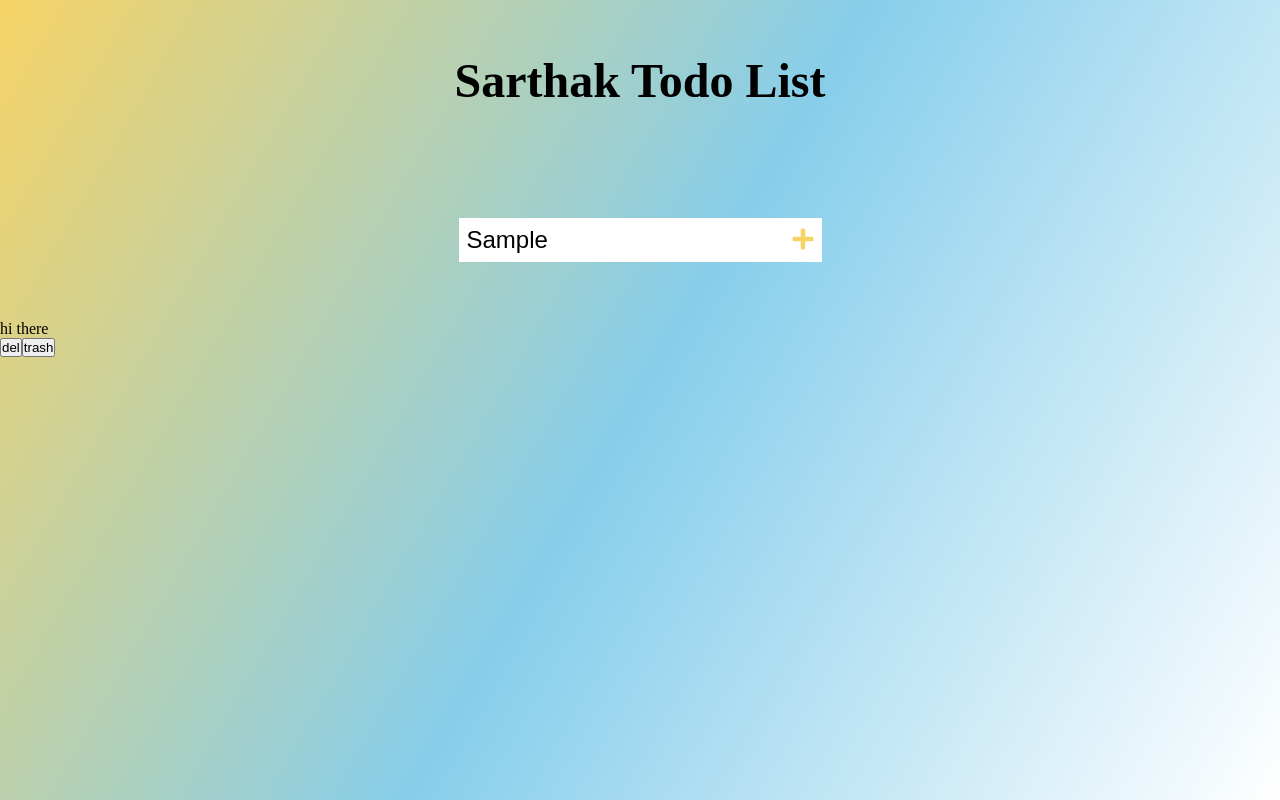
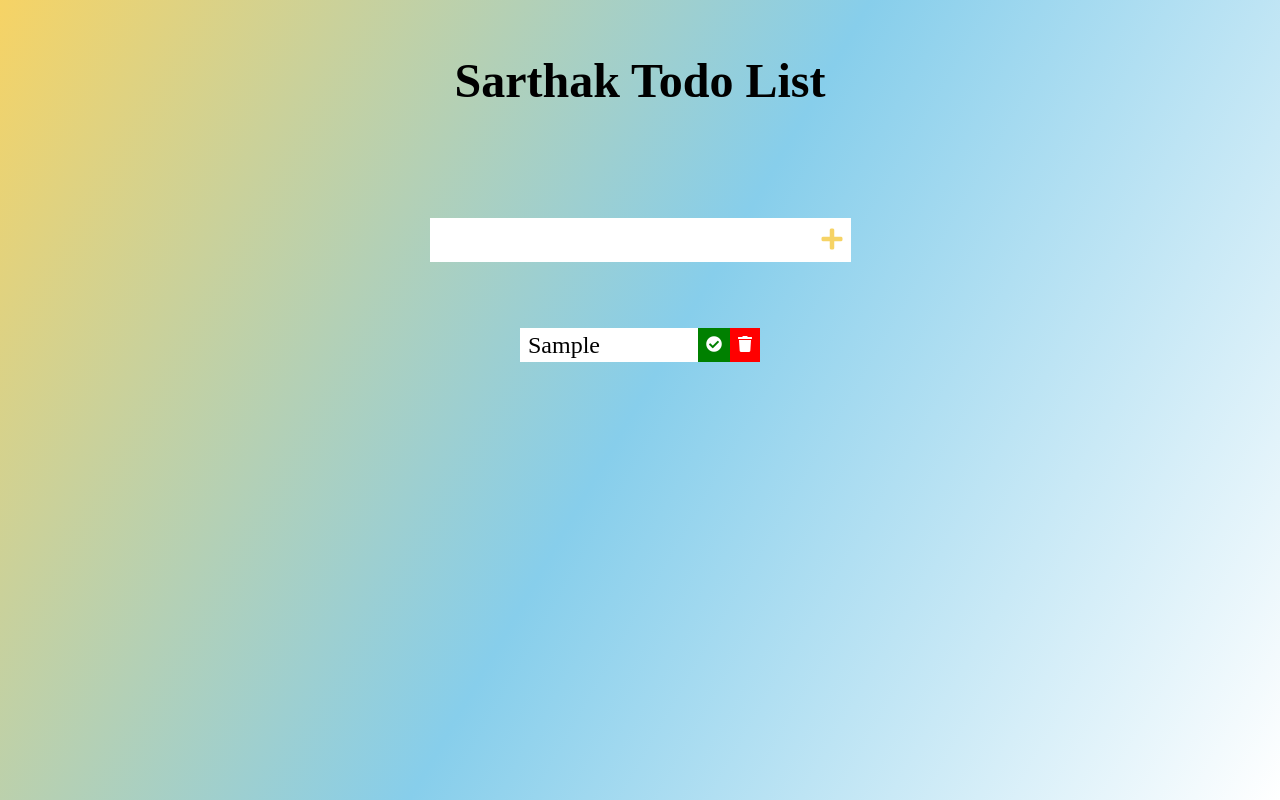
Before and after one commit to 1sarthakbhardwaj/Todo-js, a plain HTML site: page index.html in a window 1280 px wide. Both pictures are taken after typing "Sample" into the empty fields and a click on the button 803 px from the left and 240 px from the top of the page. Drawn offline with Linux system fonts and the light colour scheme; a web font is replaced by a local one.

Commit message:
Update All

```diff
--- a/app.js
+++ b/app.js
@@ -7,30 +7,59 @@ const todoList = document.querySelector('.todo-list');
 /* event listners */
 
 todoButton.addEventListener('click', addTodo);
+todoList.addEventListener('click', DeleteCheck);
 
 /* functions */
 function addTodo(event){
     /* prevent form from submit*/
     event.preventDefault();
-   /* Todo Div */
+
+    /* Todo Div */
     const todoDiv = document.createElement('div');
+    todoDiv.classList.add("todo");
+
     /* Create LI */
     const newTodo = document.createElement('li');
-    newTodo.innerHTML = "hi there";
+    newTodo.innerHTML = todoInput.value;
     newTodo.classList.add('todo-item');
     todoDiv.appendChild(newTodo);
+
     /* check marked button */
     const completedButton = document.createElement('button');
-    completedButton.innerHTML = "del";
+    completedButton.innerHTML = '<i class ="fas fa-check-circle"></i>';
     completedButton.classList.add('complete-btn');
     todoDiv.appendChild(completedButton);
 
     /* check trash button */
-    const teadhButton = document.createElement('button');
-    teadhButton.innerHTML = "trash";
-    teadhButton.classList.add('complete-btn');
-    todoDiv.appendChild(teadhButton);
+    const trashButton = document.createElement('button');
+    trashButton.innerHTML = '<i class ="fas fa-trash"></i>';
+    trashButton.classList.add('trash-btn');
+    todoDiv.appendChild(trashButton);
 
     /* appned to list */
     todoList.appendChild(todoDiv);
+    /* clear input value */
+    todoInput.value = " ";
 }
+
+function DeleteCheck(e) {
+    const item = e.target;
+
+    /* Delete ToDo */
+    if(item.classList[0] == 'trash-btn'){
+
+        const ptodo = item.parentElement;
+       /* animation */
+       ptodo.classList.add('fall')
+       ptodo.addEventListener('transitionend',function(){
+        ptodo.remove();
+       })
+
+
+    }
+    /* check mark */
+    if(item.classList[0] == 'complete-btn'){
+        const ptodo = item.parentElement;
+        ptodo.classList.toggle("completed");
+    }
+}
--- a/style.css
+++ b/style.css
@@ -30,6 +30,10 @@ form button {
     background-color: white;
 }
 
+form input{
+    min-width: 30%;
+}
+
 form button {
     color: #f6d365;
     background : white;
@@ -41,3 +45,60 @@ form button:hover {
     color : white;
     background : #f6d365;
 }
+
+.todo-container{
+    display: flex;
+    justify-content: center;
+    align-items: center;
+}
+
+.todo-list{
+    min-width: 20%;
+    list-style: none;
+}
+
+.todo{
+    margin: 0.5rem;
+    background: white;
+    font-size: 1.5rem;
+    display : flex;
+    justify-content: space-between;
+    align-items: center;
+    transition: all 1s ease;
+
+}
+
+.todo li{
+    flex : 1;
+}
+
+.complete-btn,.trash-btn{
+    background: red;
+    color: white;
+    padding: 0.5rem;
+    border: none;
+    cursor: pointer;
+    font-size: 1rem;
+}
+
+.complete-btn{
+    background:green;
+}
+
+.todo-item{
+    padding: 0rem 0.5rem;
+}
+
+.fa-trash, .fa-check-circle{
+    pointer-events: none;
+}
+
+.completed{
+    text-decoration: line-through;
+    opacity: 0.5;
+}
+
+.fall {
+    transform: translateY(8rem) rotateZ(20deg);
+    opacity: 0;
+}
```
Also changed, not shown: index.html (+1 -1 lines).
